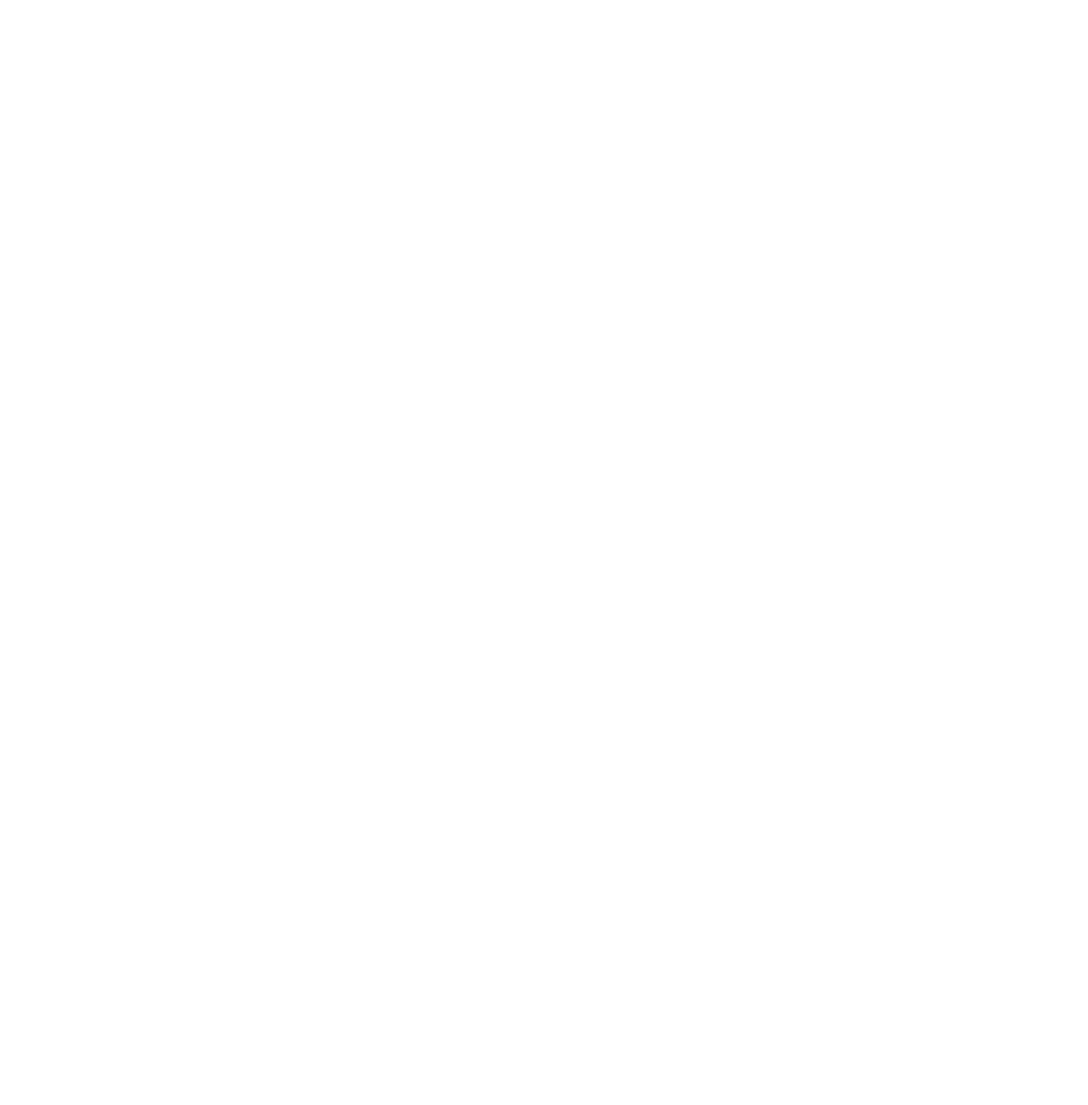
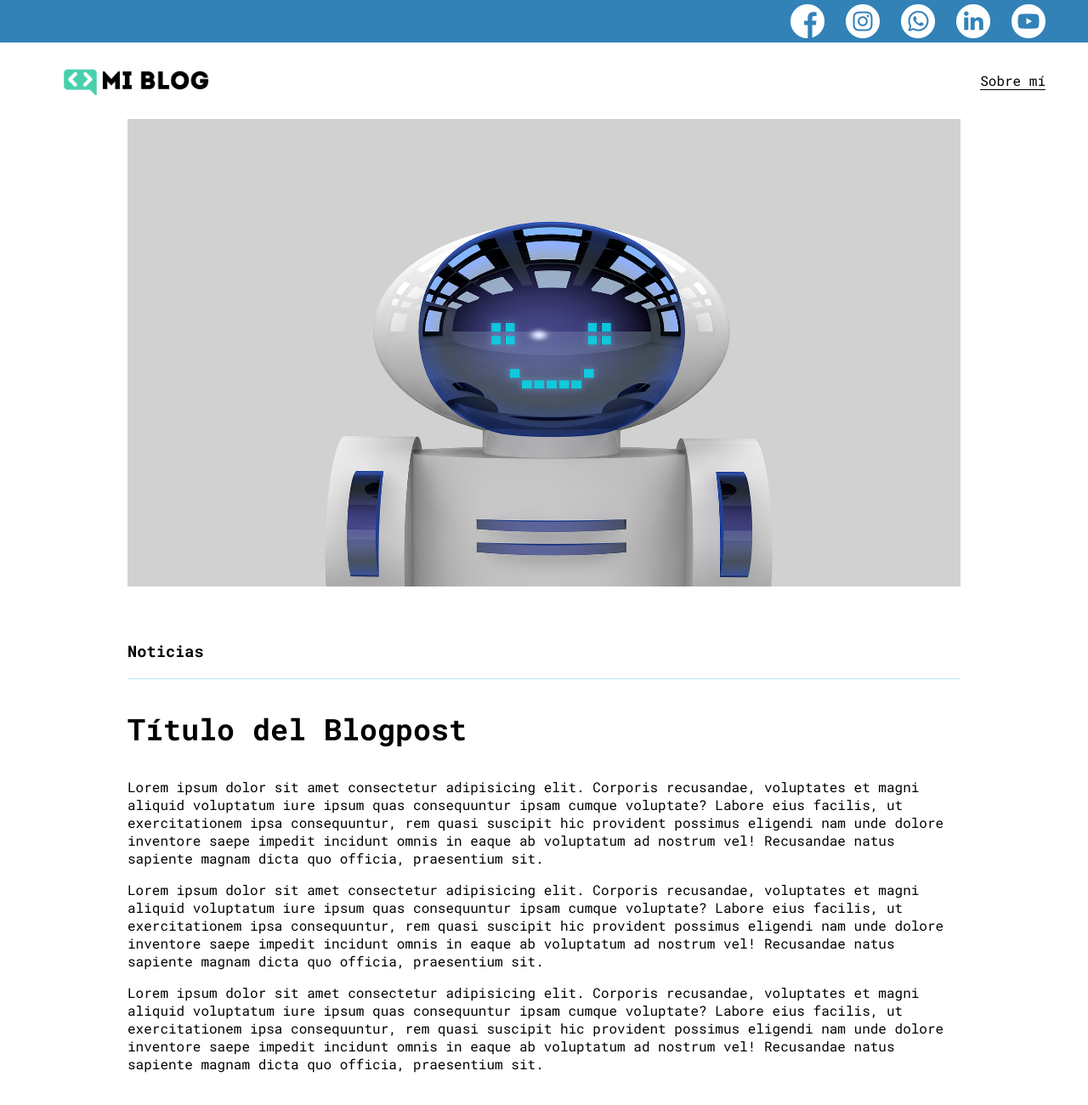
Before and after one commit to sergiiop/My-Blog, a plain HTML site: page blog.html in a window 1280 px wide. Shown: the top 1300 px of the page at 85% size. Before the commit the page ends 800 px from the top, so only its background shows below. Drawn offline with Linux system fonts and the light colour scheme.

Commit message:
Estilos en vista blog

```diff
--- a/blog.html
+++ b/blog.html
@@ -0,0 +1,93 @@
+<!DOCTYPE html>
+<html lang="en">
+  <head>
+    <meta charset="UTF-8" />
+    <meta name="viewport" content="width=device-width, initial-scale=1.0" />
+    <title>Blogs</title>
+    <link rel="stylesheet" href="css/main.css" />
+    <link rel="stylesheet" href="css/font/flaticon.css" />
+  </head>
+
+  <body>
+    <header>
+      <section class="header-icons-container">
+        <div class="icons">
+          <a href=""><span class="fimanager flaticon-001-facebook"></span></a>
+          <a href=""><span class="fimanager flaticon-011-instagram"></span></a>
+          <a href=""><span class="fimanager flaticon-003-whatsapp"></span></a>
+          <a href=""><span class="fimanager flaticon-010-linkedin"></span></a>
+          <a href=""><span class="fimanager flaticon-008-youtube"></span></a>
+        </div>
+      </section>
+      <nav>
+        <section class="nav-logo-container">
+          <a href="/">
+            <img src="assets/img/Logo-negro.png" alt="Logo de mi Blog"
+          /></a>
+        </section>
+        <section class="profile-link">
+          <a href="perfil.html">Sobre mí</a>
+        </section>
+      </nav>
+    </header>
+    <main>
+      <section class="grid-container blogpost-img-container">
+        <img src="assets/img/robot.png" alt="" />
+      </section>
+      <section class="blogpost-main-container">
+        <div class="grid-container">
+          <h3>Noticias</h3>
+          <article>
+            <h1>Título del Blogpost</h1>
+            <p>
+              Lorem ipsum dolor sit amet consectetur adipisicing elit. Corporis
+              recusandae, voluptates et magni aliquid voluptatum iure ipsum quas
+              consequuntur ipsam cumque voluptate? Labore eius facilis, ut
+              exercitationem ipsa consequuntur, rem quasi suscipit hic provident
+              possimus eligendi nam unde dolore inventore saepe impedit incidunt
+              omnis in eaque ab voluptatum ad nostrum vel! Recusandae natus
+              sapiente magnam dicta quo officia, praesentium sit.
+            </p>
+            <p>
+              Lorem ipsum dolor sit amet consectetur adipisicing elit. Corporis
+              recusandae, voluptates et magni aliquid voluptatum iure ipsum quas
+              consequuntur ipsam cumque voluptate? Labore eius facilis, ut
+              exercitationem ipsa consequuntur, rem quasi suscipit hic provident
+              possimus eligendi nam unde dolore inventore saepe impedit incidunt
+              omnis in eaque ab voluptatum ad nostrum vel! Recusandae natus
+              sapiente magnam dicta quo officia, praesentium sit.
+            </p>
+            <p>
+              Lorem ipsum dolor sit amet consectetur adipisicing elit. Corporis
+              recusandae, voluptates et magni aliquid voluptatum iure ipsum quas
+              consequuntur ipsam cumque voluptate? Labore eius facilis, ut
+              exercitationem ipsa consequuntur, rem quasi suscipit hic provident
+              possimus eligendi nam unde dolore inventore saepe impedit incidunt
+              omnis in eaque ab voluptatum ad nostrum vel! Recusandae natus
+              sapiente magnam dicta quo officia, praesentium sit.
+            </p>
+          </article>
+        </div>
+      </section>
+      <section class="contact-main-container">
+        <div>
+          <img src="assets/img/013-newsletter.png" alt="" />
+          <div class="contact-left">
+            <a href="">Contacto</a>
+            <p>Lorem ipsum dolor sit amet consectetur adipisicing elit.</p>
+          </div>
+        </div>
+        <div>
+          <img src="assets/img/006-like.png" alt="" />
+          <div class="contact-right">
+            <a href="">Escribe</a>
+            <p>Lorem ipsum dolor sit amet consectetur adipisicing elit.</p>
+          </div>
+        </div>
+      </section>
+    </main>
+    <footer>
+      <p>Lorem, ipsum dolor sit amet consectetur adipisicing elit. 💚</p>
+    </footer>
+  </body>
+</html>
--- a/css/main.css
+++ b/css/main.css
@@ -217,3 +217,54 @@ footer p {
   color: white;
   margin-top: 30px;
 }
+
+.blogpost-img-container {
+  padding: 0 50px 40px;
+}
+
+.blogpost-img-container img {
+  width: 100%;
+}
+
+.blogpost-main-container {
+  padding: 0 50px 40px;
+}
+
+.blogpost-main-container h3 {
+  border-bottom: 1px solid #bbe1fa;
+  padding-bottom: 20px;
+}
+
+.blogpost-main-container article h1 {
+  font-size: 35px;
+}
+
+.contact-main-container {
+  width: 100%;
+  min-height: 250px;
+  background-color: #e6e9ed;
+  text-align: center;
+  padding-bottom: 50px;
+}
+
+.contact-main-container div {
+  display: inline-block;
+  width: 49.5%;
+  height: 100%;
+}
+
+.contact-main-container div a {
+  border-bottom: 1px solid black;
+  padding-bottom: 5px;
+}
+
+.contact-main-container img {
+  width: 100px;
+}
+
+.contact-main-container .contact-left,
+.contact-right {
+  text-align: initial;
+  margin-top: 85px;
+  margin-left: 5px;
+}
```
Also changed, not shown: blogs.html (+6 -6 lines), assets/img/006-like.png (added), assets/img/013-newsletter.png (added).
